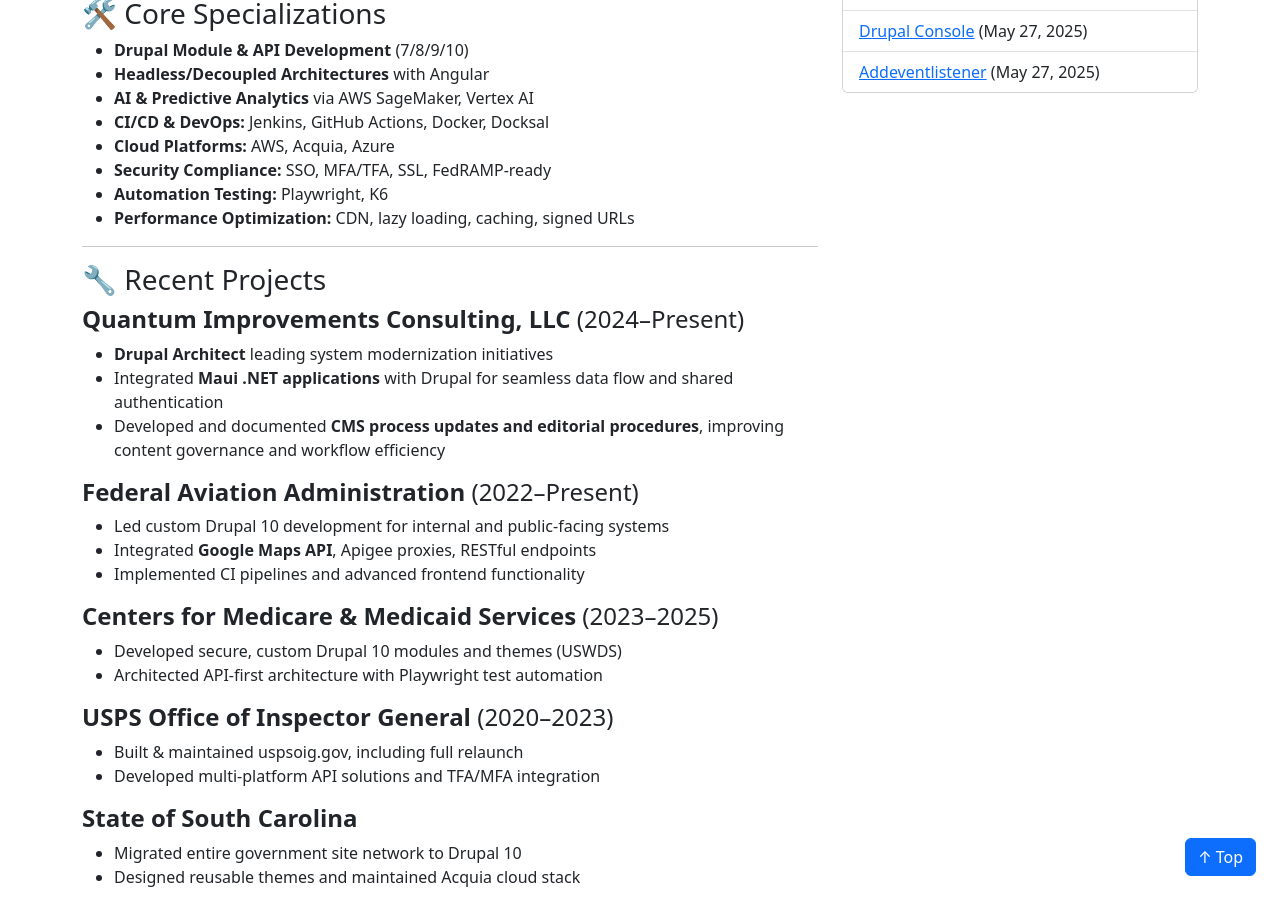
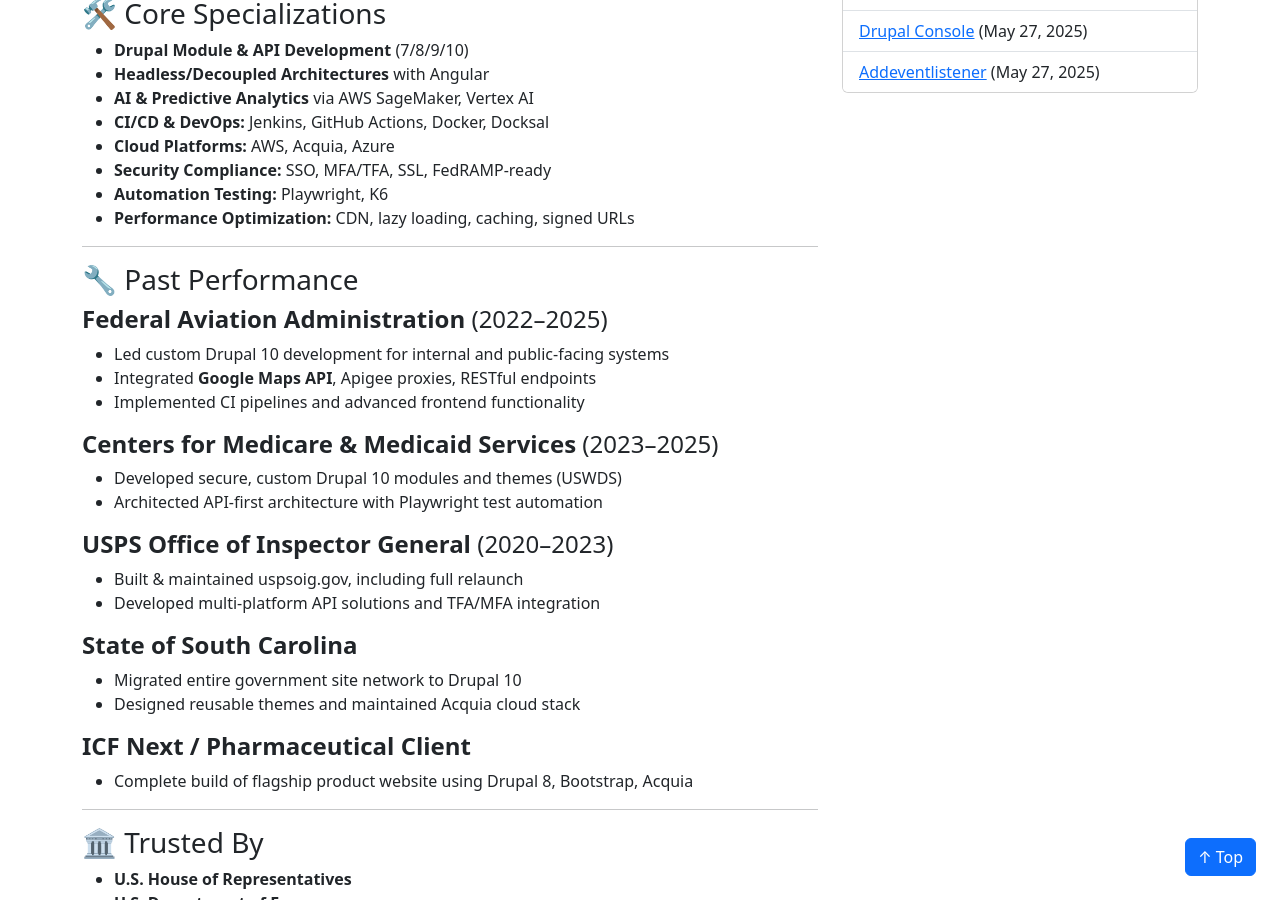
Before and after one commit to xandermar/foxtrot, a Jekyll site: the page built from portfolio.md, in a window 1280 px wide and 900 px high, scrolled down 359 px. Built offline with Jekyll 4.4.1, drawn with Linux system fonts in a browser that asks for light colours.

Commit message:
Update portfolio.md: rename "Recent Projects" to "Past Performance" and adjust date for FAA project

```diff
--- a/portfolio.md
+++ b/portfolio.md
@@ -30,15 +30,15 @@
 
 ---
 
-### 🔧 Recent Projects
+### 🔧 Past Performance
 
-#### **Quantum Improvements Consulting, LLC** (2024–Present)
+<!-- #### **Quantum Improvements Consulting, LLC** (2024–Present)
 
 * **Drupal Architect** leading system modernization initiatives
 * Integrated **Maui .NET applications** with Drupal for seamless data flow and shared authentication
-* Developed and documented **CMS process updates and editorial procedures**, improving content governance and workflow efficiency
+* Developed and documented **CMS process updates and editorial procedures**, improving content governance and workflow efficiency -->
 
-#### **Federal Aviation Administration** (2022–Present)
+#### **Federal Aviation Administration** (2022–2025)
 
 * Led custom Drupal 10 development for internal and public-facing systems
 * Integrated **Google Maps API**, Apigee proxies, RESTful endpoints
```
